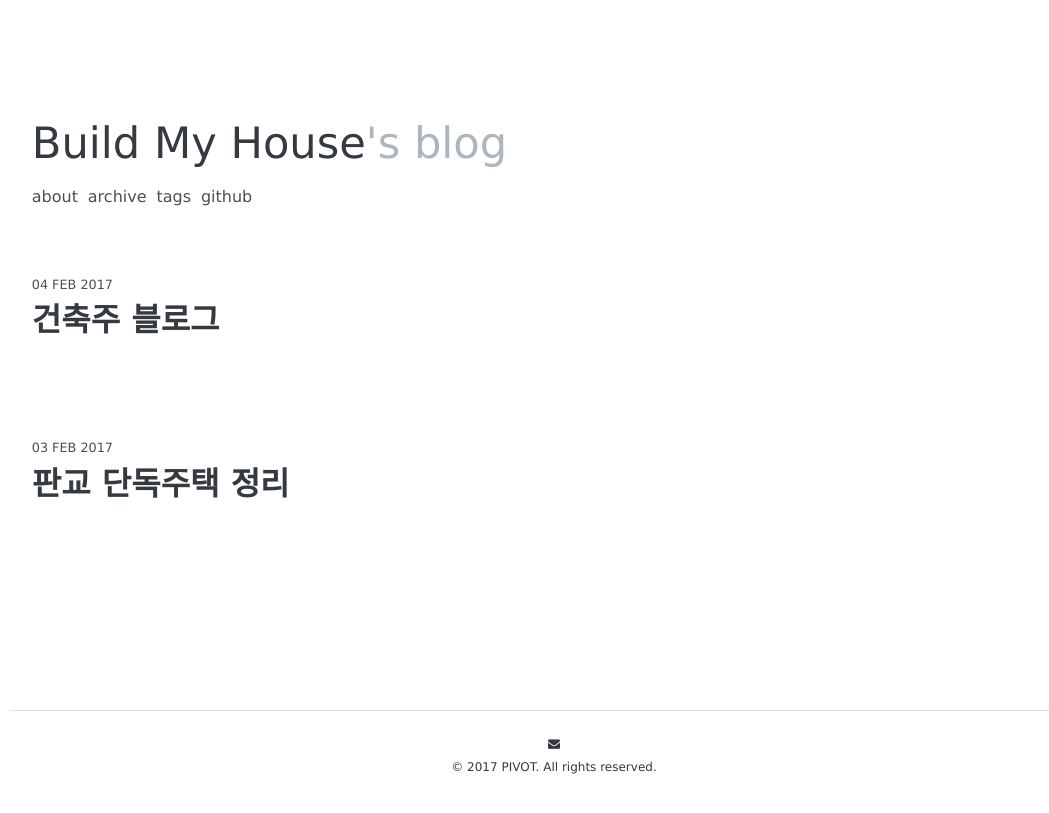
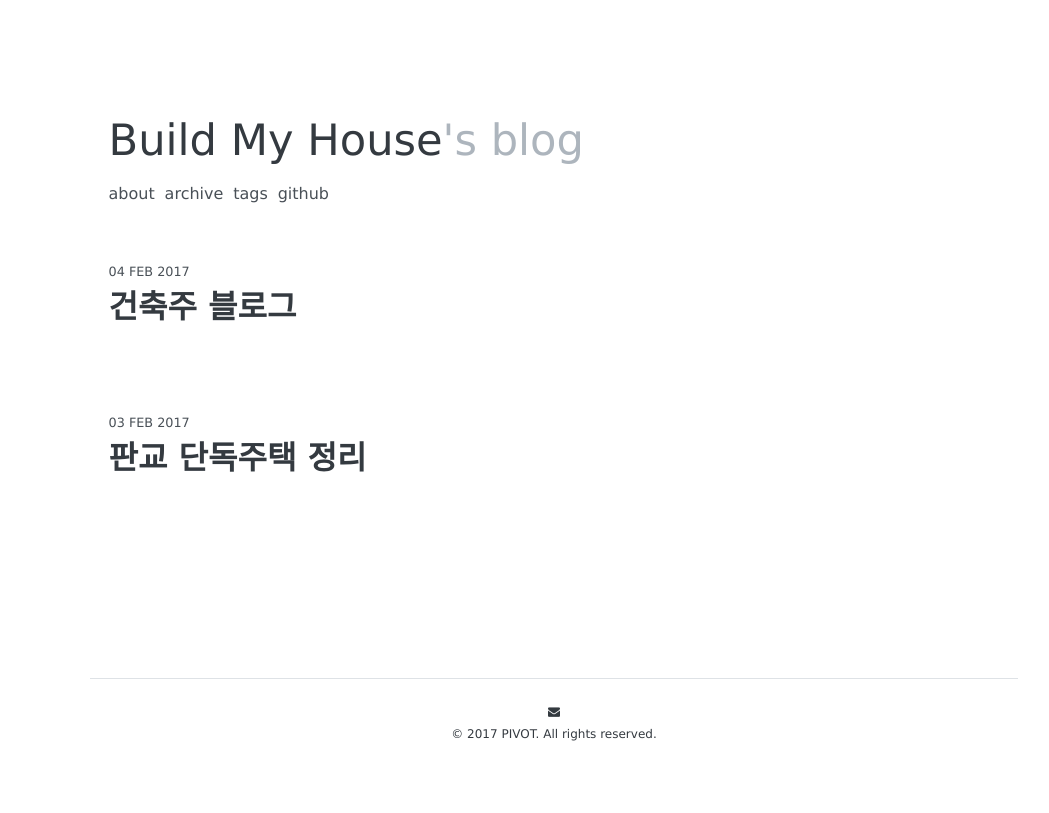
Before and after one commit to build-my-house/build-my-house.github.io, a Jekyll site: the page built from index.html, in a window 1280 px wide. Shown: the top 813 px of the page, without its empty margins (86-1135 px from the left). Built offline with Jekyll 4.4.1, drawn with Linux system fonts in a browser that asks for light colours; nearby versions of some CDN libraries; some web fonts are replaced; the list of posts is cut into pages by our own code.

Commit message:
modify css

```diff
--- a/_sass/_site.scss
+++ b/_sass/_site.scss
@@ -17,12 +17,12 @@ body {
 }
 
 .content-container {
-  max-width: 70rem;
+  max-width: 60rem;
   padding: 5rem 1rem;
   margin-left:  auto;
   margin-right: auto;
 
-  @media (max-width: 70rem){
+  @media (max-width: 60rem){
     padding: 2rem 1.3rem;
   }
 }
```
